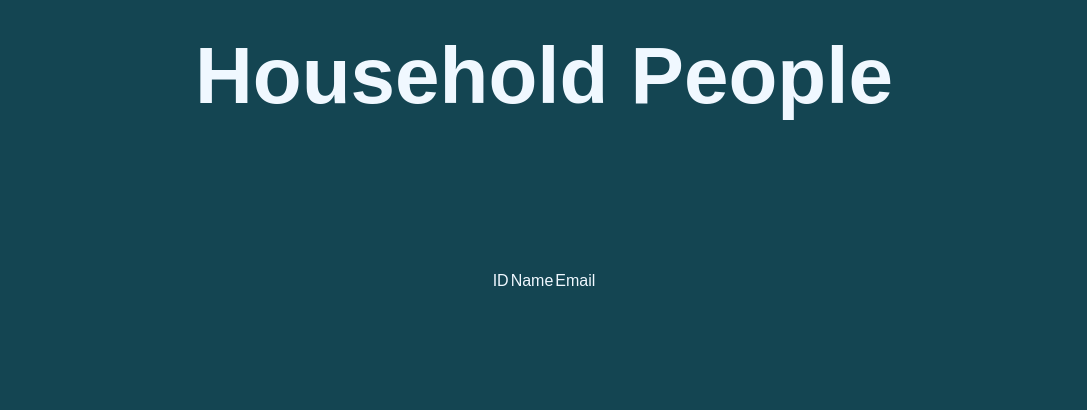
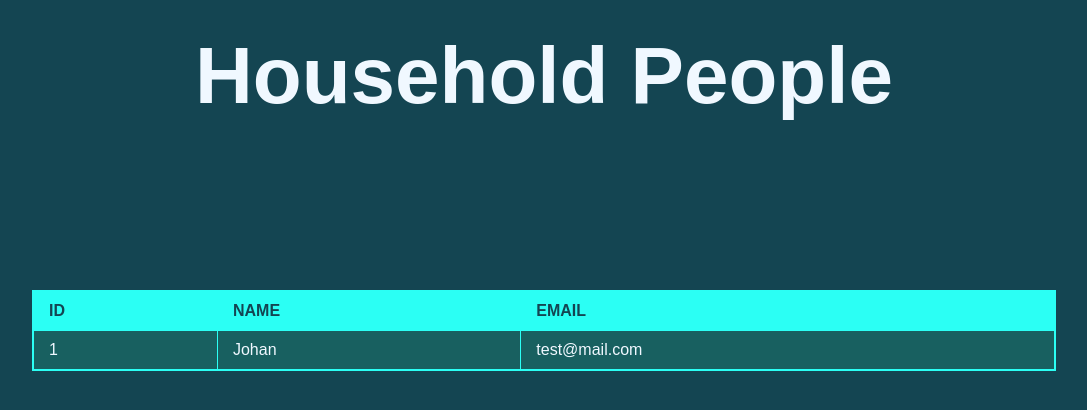
Before and after one commit to johanromeo/Plan-a-Meal, a plain HTML site: page frontend/people.html in a window 1280 px wide. Shown: the whole page, without its empty margins (96-1183 px from the left). Drawn offline with Linux system fonts and the light colour scheme.

Commit message:
data table and style added

```diff
--- a/frontend/people.html
+++ b/frontend/people.html
@@ -1,27 +1,26 @@
-<!doctype html>
+<!DOCTYPE html>
 <html lang="en">
   <head>
-    <meta charset="UTF-8">
-    <meta name="viewport" content="width=device-width, initial-scale=1">
+    <meta charset="UTF-8" />
+    <meta name="viewport" content="width=device-width, initial-scale=1" />
     <title>Houshold People</title>
-    <link rel="stylesheet" href="style.css">
+    <link rel="stylesheet" href="style.css" />
   </head>
+
   <body>
+    <h1 class="heading">Household People</h1>
 
-<h1 class="heading">Household People</h1>
     <table class="data-table">
-    <thead>
       <tr>
-        <td>ID</td>
-        <td>Name</td>
-        <td>Email</td>
+        <th>ID</th>
+        <th>Name</th>
+        <th>Email</th>
       </tr>
-    </thead>
-    <tbody>
-
-    </tbody>
+      <tr>
+        <td>1</td>
+        <td>Johan</td>
+        <td>test@mail.com</td>
+      </tr>
     </table>
-
-
   </body>
 </html>
--- a/frontend/style.css
+++ b/frontend/style.css
@@ -4,7 +4,6 @@
 }
 
 body {
-  /* height: 70vh; */
   /*Text Settings*/
   font-family: sans-serif;
   color: aliceblue;
@@ -33,6 +32,7 @@ a:visited {
   font-size: 80px;
 }
 
+/* Index.html Images Styling */
 .image-container {
   height: 5vh;
   width: 80%;
@@ -44,10 +44,9 @@ a:visited {
 
 .image-title {
   font-size: 20px;
-  font-weight: bold;
+  font-weight: lighter;
   color: #2bfff4;
   margin-bottom: 10px;
-  border: 3px solid #2bfff4;
 }
 
 .image-item {
@@ -65,3 +64,36 @@ img {
   border-radius: 10%;
   border: 5px;
 }
+
+/* Data Table Styling */
+.data-table {
+  /* Table appearance */
+  width: 80%;
+  margin: 20px auto;
+  border-collapse: collapse;
+  font-family: sans-serif;
+  color: aliceblue;
+  background-color: #144552;
+  border: 2px solid #2bfff4;
+}
+
+.data-table th,
+.data-table td {
+  /* Cell styling */
+  border: 1px solid #2bfff4;
+  padding: 10px 15px;
+  text-align: left;
+}
+
+.data-table th {
+  /* Header row styling */
+  background-color: #2bfff4;
+  color: #144552;
+  text-transform: uppercase;
+  font-weight: bold;
+}
+
+.data-table tr:nth-child(even) {
+  /* Zebra striping for rows */
+  background-color: #186060; /* Slightly lighter shade for alternating rows */
+}
```
Lines whose indentation alone changed are shown as unchanged.
